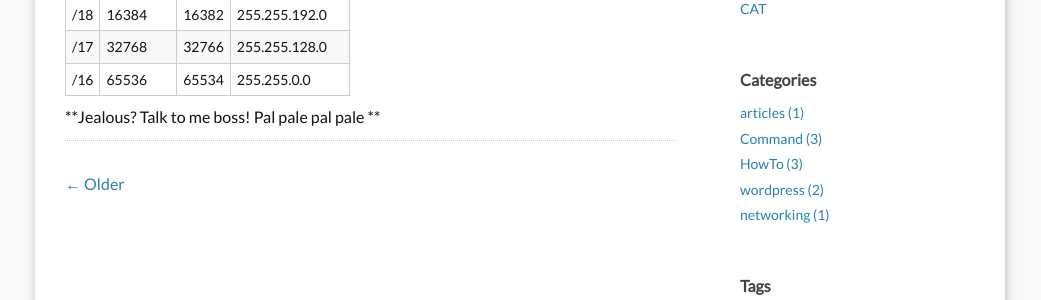
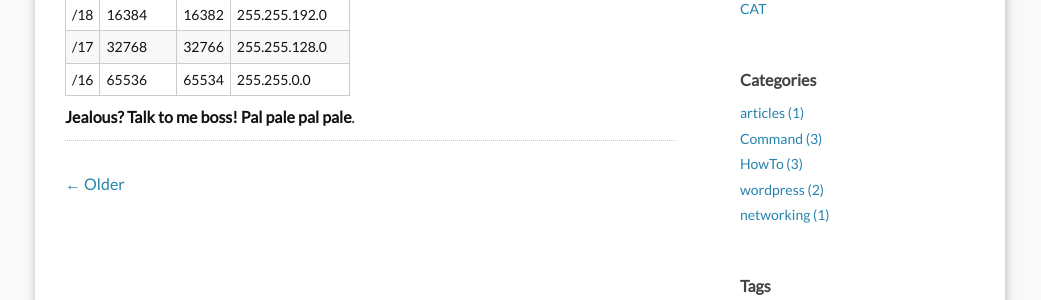
Before and after one commit to ahoirilaila/WebWahhh, a Jekyll site: the page built from _posts/2021-07-19-subnetmask-cheat-sheet.md, in a window 1280 px wide. Shown: the part 812-1112 px from the top of the page, without its empty margins (120-1161 px from the left). Built offline with Jekyll 4.4.1, drawn with Linux system fonts in a browser that asks for light colours; comment, search, counter and statistics services are not loaded.

```diff
--- a/_posts/2021-07-19-subnetmask-cheat-sheet.md
+++ b/_posts/2021-07-19-subnetmask-cheat-sheet.md
@@ -29,4 +29,6 @@ Kadang lupa /30 bisa berapa host. Jadi aku buat SubnetMask Cheat Sheet aja, biar
 | /17 | 32768     | 32766 | 255.255.128.0   |
 | /16 | 65536     | 65534 | 255.255.0.0     |
 
-**Jealous? Talk to me boss! Pal pale pal pale **
+
+
+**Jealous? Talk to me boss! Pal pale pal pale**.
```
